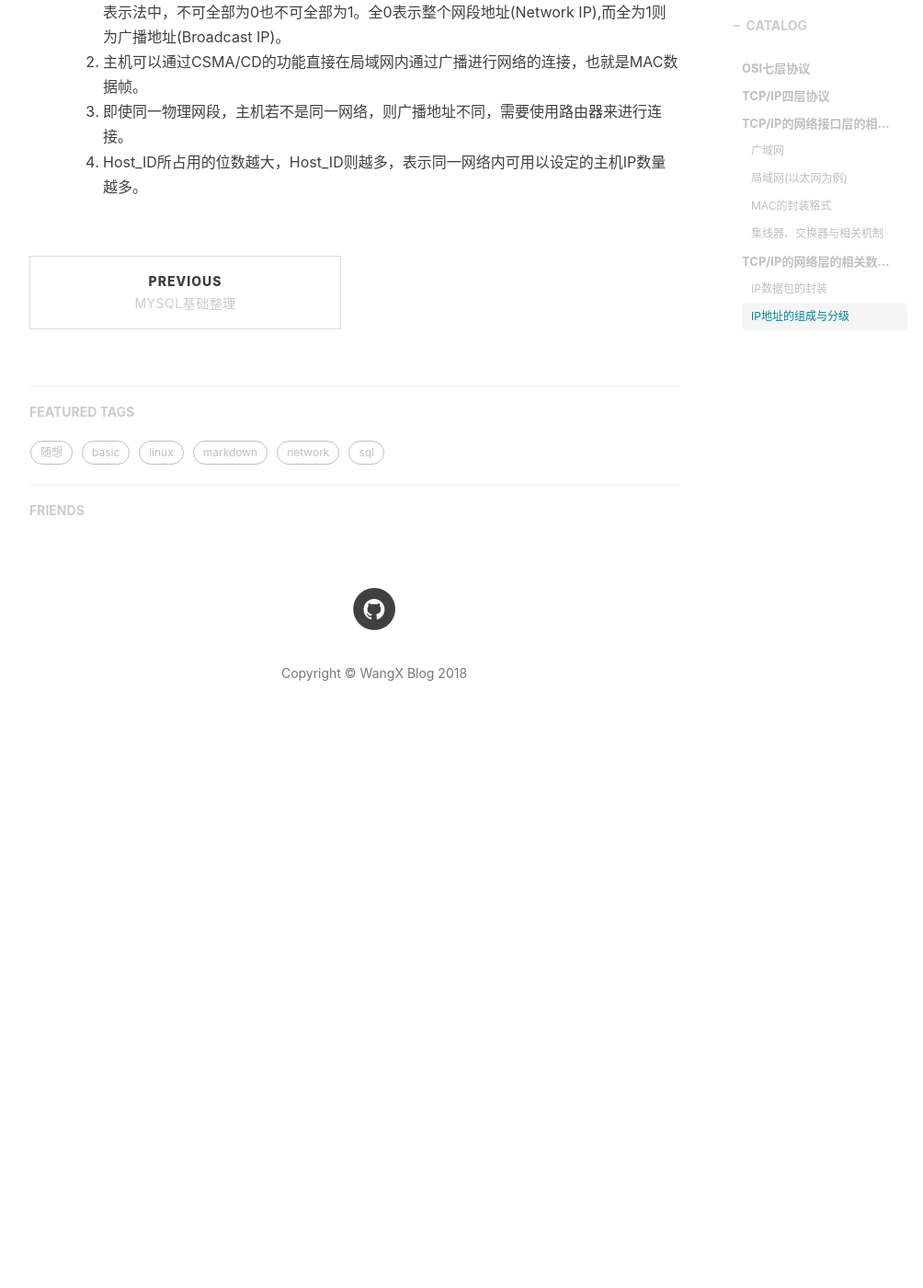
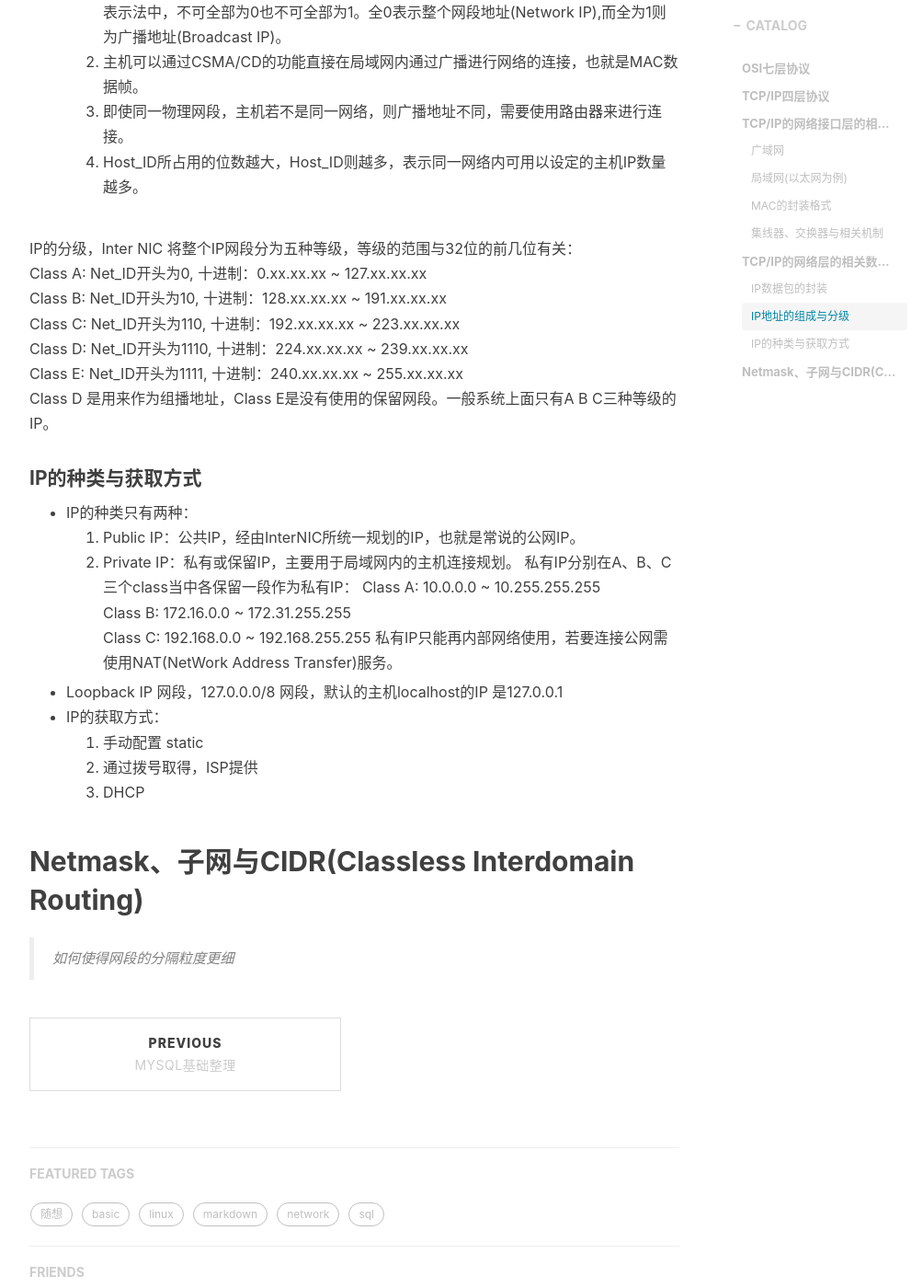
Before and after one commit to fatty-wang/fatty-wang.github.io, a Jekyll site: the page built from _posts/2018-10-24-basic-network.md, in a window 1280 px wide and 1400 px high, scrolled down 6011 px. Shown: the whole window at 92% size, without its empty margins (233-1237 px from the left). Built offline with Jekyll 4.4.1, drawn with Linux system fonts in a browser that asks for light colours; nearby versions of some CDN libraries; comment, search, counter and statistics services are not loaded; before the commit the page ends 6847 px from its top, so only the background shows below that.

Commit message:
add classification of IP

```diff
--- a/_posts/2018-10-24-basic-network.md
+++ b/_posts/2018-10-24-basic-network.md
@@ -127,3 +127,32 @@ IP在同一网络的意义：
 2. 主机可以通过CSMA/CD的功能直接在局域网内通过广播进行网络的连接，也就是MAC数据帧。
 3. 即使同一物理网段，主机若不是同一网络，则广播地址不同，需要使用路由器来进行连接。
 4. Host_ID所占用的位数越大，Host_ID则越多，表示同一网络内可用以设定的主机IP数量越多。
+
+IP的分级，Inter NIC 将整个IP网段分为五种等级，等级的范围与32位的前几位有关：
+Class A: Net_ID开头为0,  十进制：0.xx.xx.xx ~ 127.xx.xx.xx
+Class B: Net_ID开头为10,  十进制：128.xx.xx.xx ~ 191.xx.xx.xx
+Class C: Net_ID开头为110,  十进制：192.xx.xx.xx ~ 223.xx.xx.xx
+Class D: Net_ID开头为1110,  十进制：224.xx.xx.xx ~ 239.xx.xx.xx
+Class E: Net_ID开头为1111,  十进制：240.xx.xx.xx ~ 255.xx.xx.xx
+Class D 是用来作为组播地址，Class E是没有使用的保留网段。一般系统上面只有A B C三种等级的IP。
+
+#### IP的种类与获取方式
+
+* IP的种类只有两种：
+1. Public IP：公共IP，经由InterNIC所统一规划的IP，也就是常说的公网IP。
+2. Private IP：私有或保留IP，主要用于局域网内的主机连接规划。
+私有IP分别在A、B、C三个class当中各保留一段作为私有IP：
+Class A: 10.0.0.0 ~ 10.255.255.255
+Class B: 172.16.0.0 ~ 172.31.255.255
+Class C: 192.168.0.0 ~ 192.168.255.255
+私有IP只能再内部网络使用，若要连接公网需使用NAT(NetWork Address Transfer)服务。
+
+* Loopback IP 网段，127.0.0.0/8 网段，默认的主机localhost的IP 是127.0.0.1
+* IP的获取方式：
+1. 手动配置 static
+2. 通过拨号取得，ISP提供
+3. DHCP
+
+## Netmask、子网与CIDR(Classless Interdomain Routing)
+
+>如何使得网段的分隔粒度更细
```
